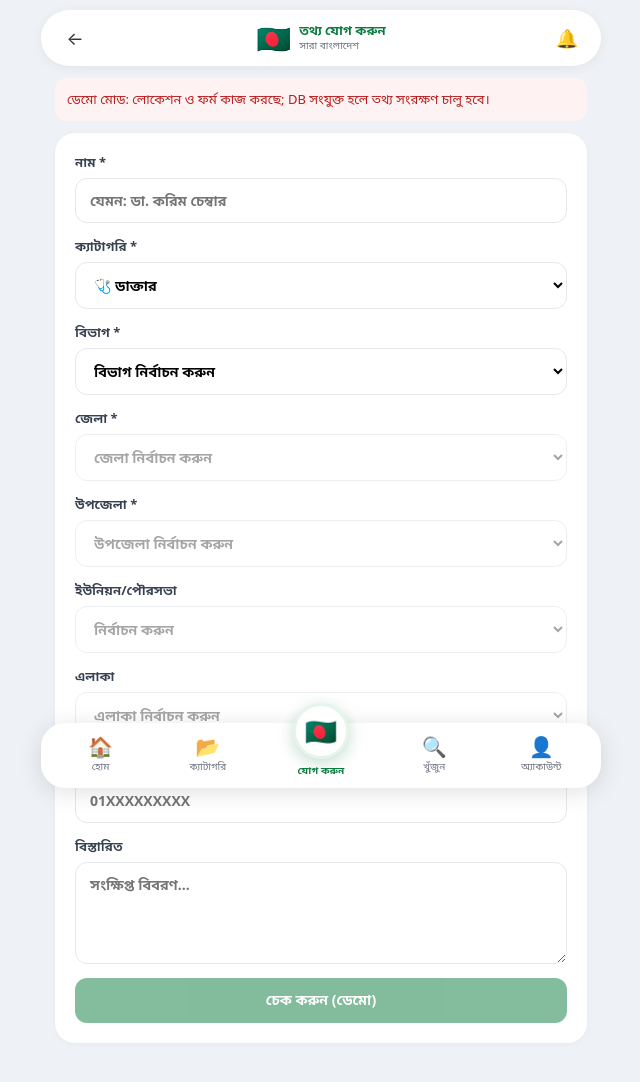
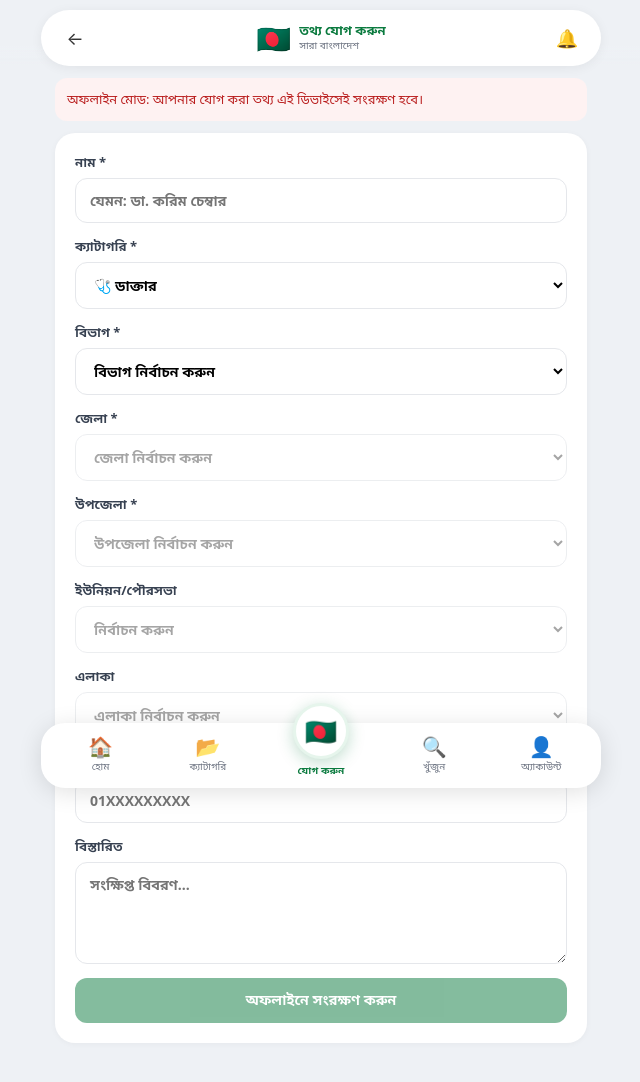
Before and after one commit to abbasali01843/bangladesh-local-directory, a Next.js app: page /add-listing in a window 1280 px wide. Shown: the top 1082 px of the page, without its empty margins (319-959 px from the left). Built offline with nearby package versions, Linux system fonts and the light colour scheme.

Commit message:
feat: save new listings to local storage in offline mode

```diff
--- a/app/add-listing/page.tsx
+++ b/app/add-listing/page.tsx
@@ -12,13 +12,14 @@ export default function AddListing(){
  useEffect(()=>{fetch("/api/locations").then(r=>r.json()).then(j=>{setLoc(j.data||[]);setStaticMode(j.source==="static");}).catch(()=>setStaticMode(true));},[]);
  const v=loc.find(x=>x.id===division),d=v?.districts?.find(x=>x.id===district),u=d?.upazilas?.find(x=>x.id===upazila),n=u?.unions?.find(x=>x.id===union);
  async function submit(e:React.FormEvent<HTMLFormElement>){e.preventDefault();setBusy(true);setMessage("");setOk(false);const f=new FormData(e.currentTarget);
-  if(staticMode){setMessage("ডাটাবেস এখনো সেট নেই। লোকেশন নির্বাচন ঠিক আছে; তথ্য সেভ করতে DB চালু করতে হবে।");setBusy(false);return;}
   if(!district||!upazila){setMessage("জেলা ও উপজেলা নির্বাচন করুন।");setBusy(false);return;}
-  const r=await fetch("/api/services",{method:"POST",headers:{"Content-Type":"application/json"},body:JSON.stringify({name:f.get("name"),categoryId:f.get("category"),districtId:district,upazilaId:upazila,unionId:union||null,areaId:area||null,phone:f.get("phone"),description:f.get("description")})});
-  const j=await r.json(); if(r.ok){setOk(true);setMessage("তথ্য সফলভাবে জমা হয়েছে। Admin approval-এর অপেক্ষায়।");e.currentTarget.reset();setDivision("");setDistrict("");setUpazila("");setUnion("");setArea("");}else setMessage(j.message||j.error||"জমা দেওয়া যায়নি");setBusy(false);
+  const listing={id:"local-"+Date.now(),name:String(f.get("name")||""),category:String(f.get("category")||""),district:district,upazila:upazila,union:union||"",area:area||"",phone:String(f.get("phone")||""),description:String(f.get("description")||""),verified:false};
+  const saved=JSON.parse(localStorage.getItem("bdld_listings")||"[]");
+  localStorage.setItem("bdld_listings",JSON.stringify([listing,...saved]));
+  setOk(true);setMessage("তথ্য এই ডিভাইসে অফলাইনে সংরক্ষণ হয়েছে।");e.currentTarget.reset();setDivision("");setDistrict("");setUpazila("");setUnion("");setArea("");setBusy(false);
  }
  return <main className="ps-page"><TopBar title="তথ্য যোগ করুন" subtitle="সারা বাংলাদেশ" backHref="/"/><div className="ps-content">
- {staticMode&&<div className="ps-msg-err" style={{marginBottom:12}}>ডেমো মোড: লোকেশন ও ফর্ম কাজ করছে; DB সংযুক্ত হলে তথ্য সংরক্ষণ চালু হবে।</div>}
+ {staticMode&&<div className="ps-msg-err" style={{marginBottom:12}}>অফলাইন মোড: আপনার যোগ করা তথ্য এই ডিভাইসেই সংরক্ষণ হবে।</div>}
  <form onSubmit={submit} className="ps-form">
  <label className="ps-label">নাম *<input required name="name" className="ps-input" placeholder="যেমন: ডা. করিম চেম্বার"/></label>
  <label className="ps-label">ক্যাটাগরি *<select name="category" className="ps-input" required>{categories.map(c=><option key={c.id} value={c.id}>{c.icon} {c.name}</option>)}</select></label>
@@ -30,6 +31,6 @@ export default function AddListing(){
  <label className="ps-label">মোবাইল<input name="phone" type="tel" className="ps-input" placeholder="01XXXXXXXXX"/></label>
  <label className="ps-label">বিস্তারিত<textarea name="description" rows={4} className="ps-input" placeholder="সংক্ষিপ্ত বিবরণ..."/></label>
  {message&&<div className={ok?"ps-msg-ok":"ps-msg-err"}>{message}</div>}
- <button disabled={busy||!upazila} className="ps-btn-primary ps-btn-block">{busy?"জমা হচ্ছে...":staticMode?"চেক করুন (ডেমো)":"জমা দিন — Admin Review"}</button>
+ <button disabled={busy||!upazila} className="ps-btn-primary ps-btn-block">{busy?"সংরক্ষণ হচ্ছে...":"অফলাইনে সংরক্ষণ করুন"}</button>
  </form></div><BottomNav active="add"/></main>;
 }
```
